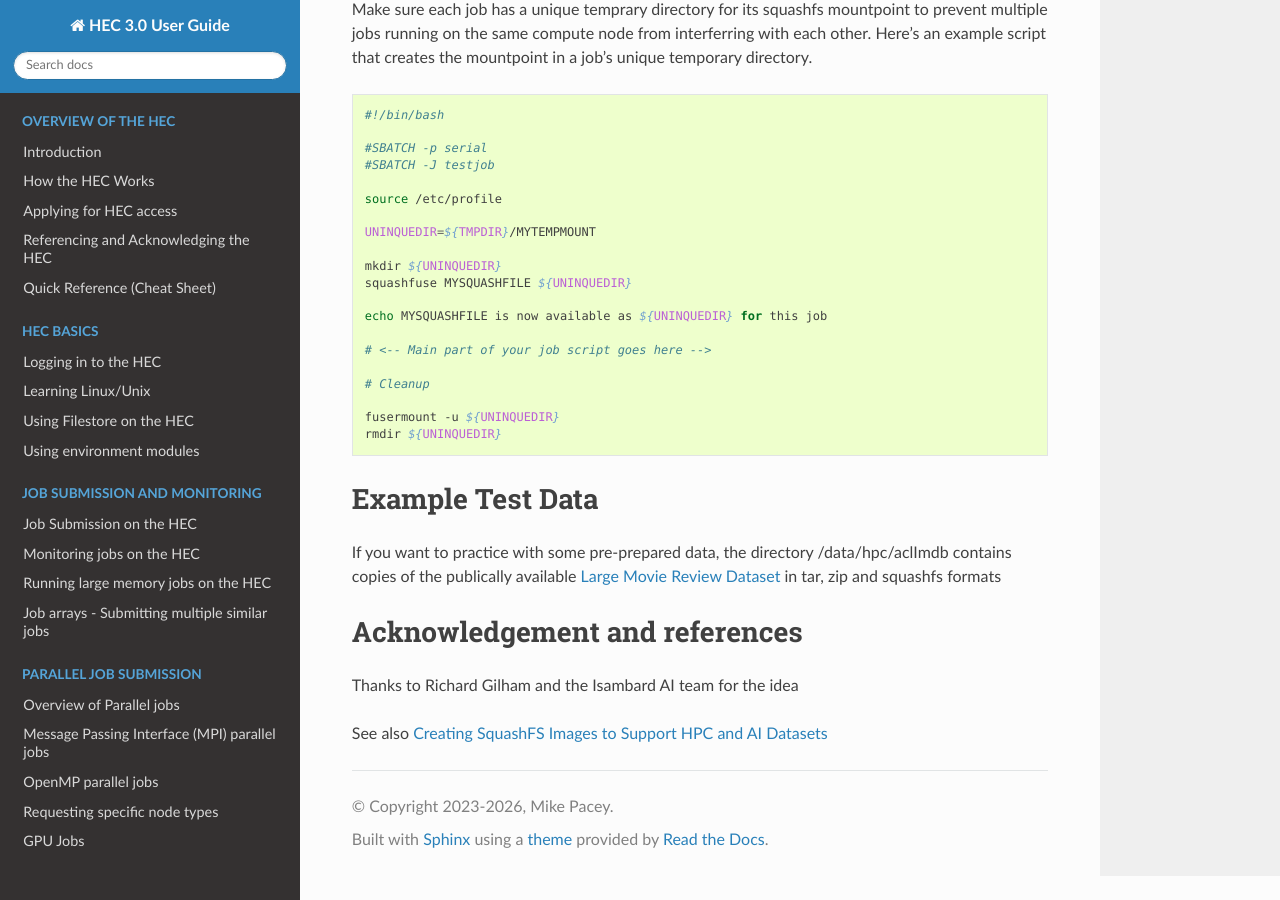
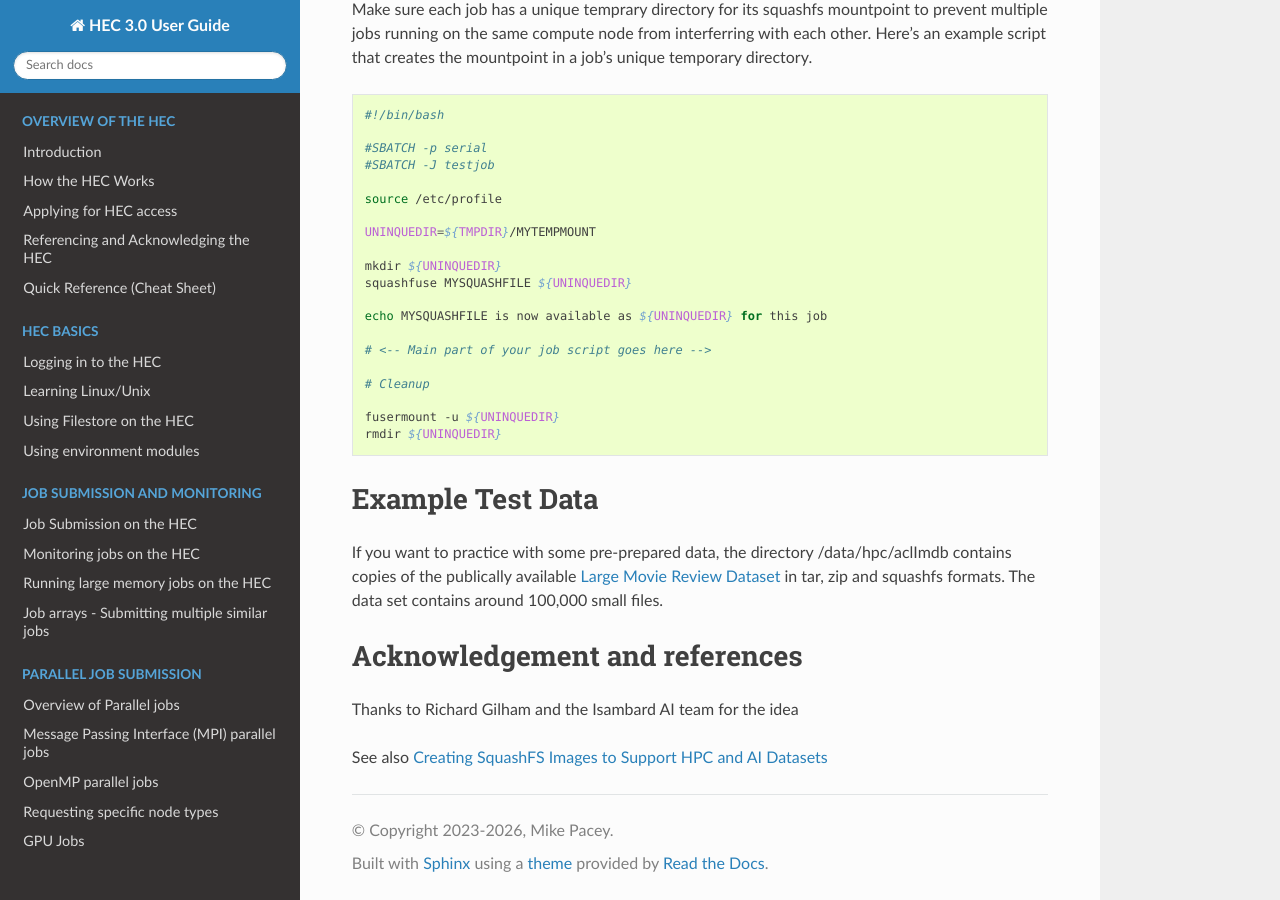
Before and after one commit to MikePacey/Lancaster-HEC, a Sphinx documentation site: the page built from docs/smallfiles.rst, in a window 1280 px wide and 900 px high, scrolled down 2264 px. Built offline with Sphinx 7.4.7 and the Read the Docs theme 3.1.0, drawn with Linux system fonts in a browser that asks for light colours; formulas are drawn with MathJax 3.

```diff
--- a/docs/smallfiles.rst
+++ b/docs/smallfiles.rst
@@ -145,7 +145,7 @@ Example Test Data
 
 If you want to practice with some pre-prepared data, the directory /data/hpc/aclImdb contains copies of the
 publically available `Large Movie Review Dataset <https://ai.stanford.edu/~amaas/data/sentiment/>`_ in tar, zip
-and squashfs formats
+and squashfs formats. The data set contains around 100,000 small files.
 
 Acknowledgement and references
 ==============================
```
